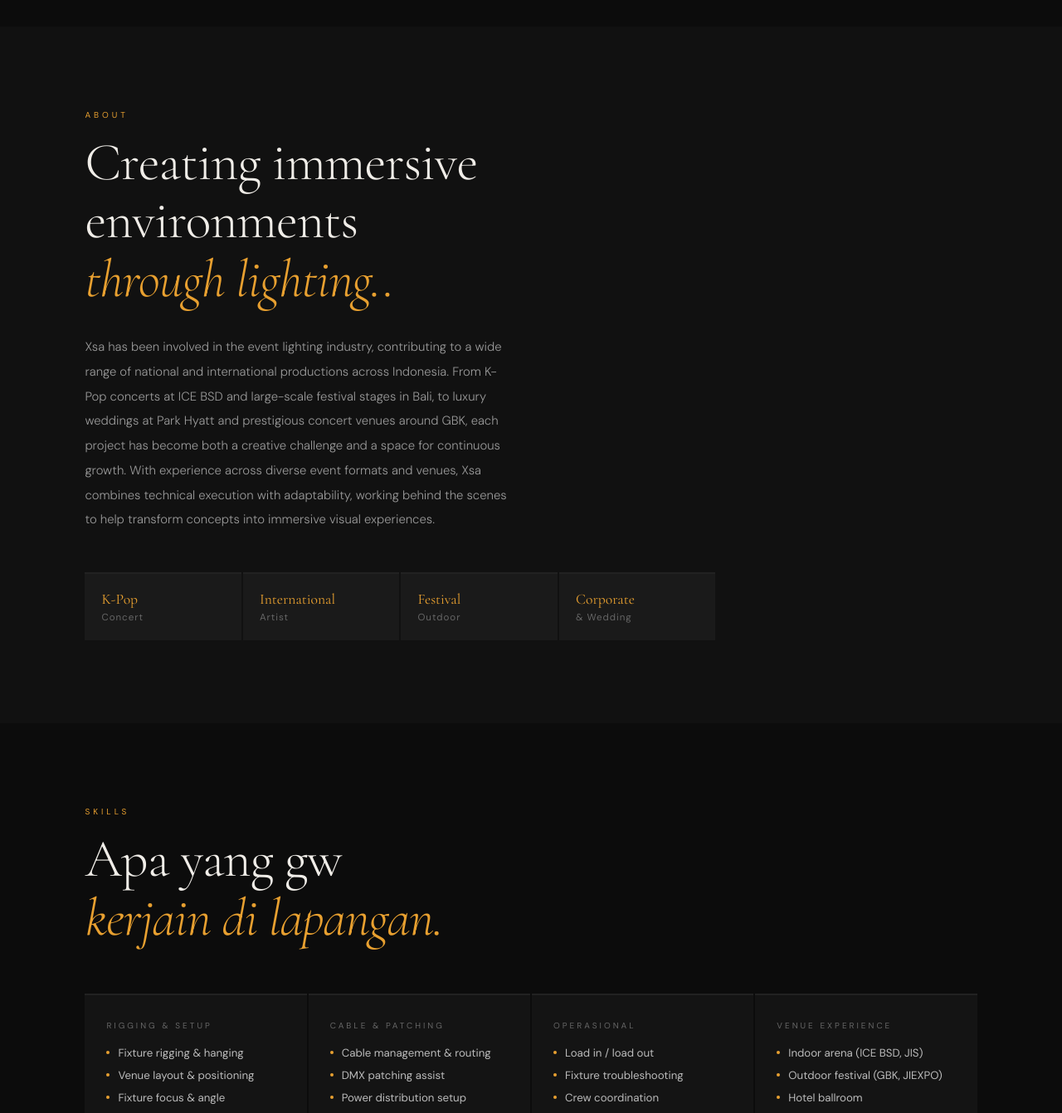
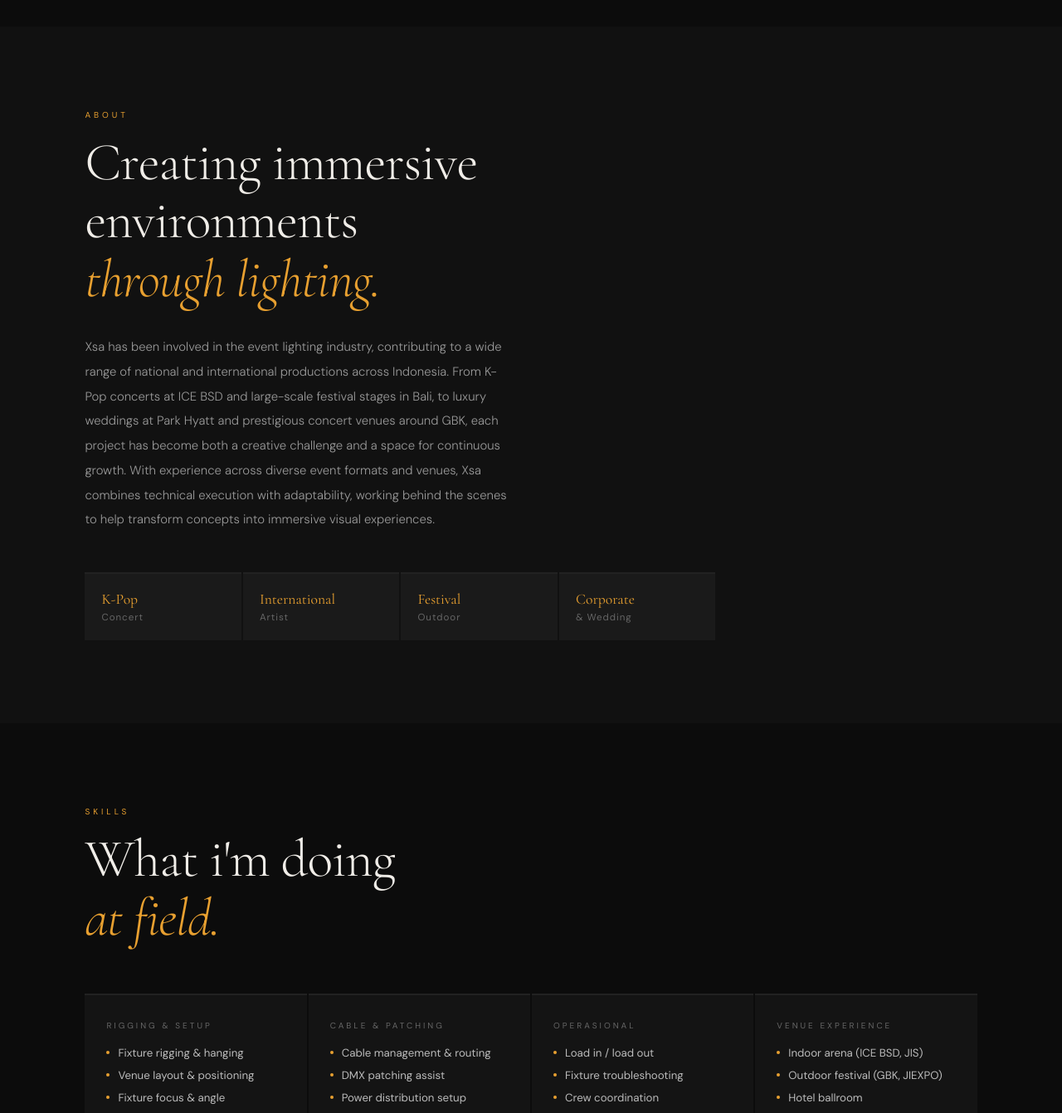
Before and after one commit to A-ksara/Xsaaa, a React (Vite) app: page / in a window 1280 px wide. Shown: the part 768-2110 px from the top of the page at 83% size. Built offline with nearby package versions, Linux system fonts and the light colour scheme.

Commit message:
Update App.jsx

```diff
--- a/src/App.jsx
+++ b/src/App.jsx
@@ -183,7 +183,7 @@ export default function Portfolio() {
           <Fade><div style={{ fontSize: 10, letterSpacing: 4, color: GOLD, textTransform: "uppercase", marginBottom: 16 }}>About</div></Fade>
           <Fade delay={0.1}>
             <h2 style={{ fontFamily: "'Cormorant Garamond', serif", fontSize: "clamp(2.2rem, 5vw, 4rem)", fontWeight: 300, margin: "0 0 32px", letterSpacing: -1, lineHeight: 1.1 }}>
-              Creating immersive environments<br /><span style={{ fontStyle: "italic", color: GOLD }}>through lighting..</span>
+              Creating immersive environments<br /><span style={{ fontStyle: "italic", color: GOLD }}>through lighting.</span>
             </h2>
           </Fade>
           <Fade delay={0.2}>
@@ -207,7 +207,7 @@ export default function Portfolio() {
         <Fade><div style={{ fontSize: 10, letterSpacing: 4, color: GOLD, textTransform: "uppercase", marginBottom: 16 }}>Skills</div></Fade>
         <Fade delay={0.1}>
           <h2 style={{ fontFamily: "'Cormorant Garamond', serif", fontSize: "clamp(2.2rem, 5vw, 4rem)", fontWeight: 300, margin: "0 0 56px", letterSpacing: -1, lineHeight: 1.1 }}>
-            Apa yang gw<br /><span style={{ fontStyle: "italic", color: GOLD }}>kerjain di lapangan.</span>
+            What i'm doing <br /><span style={{ fontStyle: "italic", color: GOLD }}>at field.</span>
           </h2>
         </Fade>
         <div style={{ display: "grid", gridTemplateColumns: "repeat(auto-fit, minmax(200px, 1fr))", gap: 2 }}>
```
